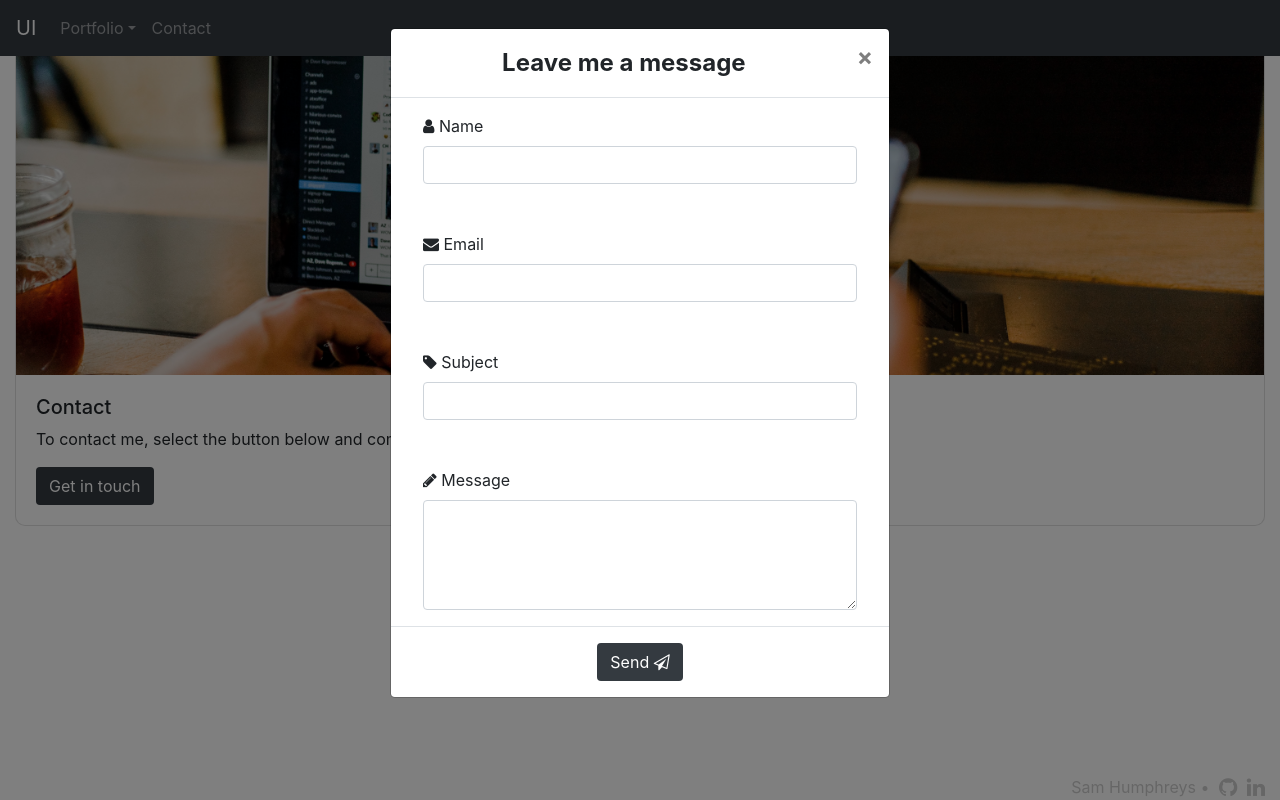
After one commit to sam-humphreys/code, a Flask app: page /contact in a window 1280 px wide, after a click on "Get in touch". The commit adds this page. Run offline with Flask 2, Linux system fonts and the light colour scheme; some libraries are stand-ins or nearby versions.

Commit message:
UI Contact (#17)
* UI Contact
- added smtp code
- reshuffled ui modules
- added modal in html for contact
- updated styles

* - move to secrets
- update deployment

```diff
--- /dev/null
+++ b/code/alerts/smtp.py
@@ -0,0 +1,81 @@
+import typing
+import smtplib
+import ssl
+import email.mime.multipart
+import email.mime.text
+
+# Default SSL port
+SSL_PORT = 465
+
+EMAIL_TYPE_CHOICES = ['plain', 'html']
+
+
+class Email(typing.NamedTuple):
+    sender_email: str
+    receiver_email: str
+    subject: str
+    text_and_type: typing.List[typing.Tuple[str, str]]
+
+    def build(self) -> email.mime.multipart.MIMEMultipart:
+        msg = email.mime.multipart.MIMEMultipart("alternative")
+        msg["Subject"] = self.subject
+        msg["From"] = self.sender_email
+        msg["To"] = self.receiver_email
+
+        for i in self.text_and_type:
+            text, type_ = i
+            assert type_ in EMAIL_TYPE_CHOICES, f'Type {type_} is not in valid choices - {EMAIL_TYPE_CHOICES}'
+
+            part = email.mime.text.MIMEText(text, type_)
+            msg.attach(part)
+
+        return msg
+
+
+class Client:
+    """Generic SMTP client for sending emails"""
+    def __init__(self, username: str, password: str):
+        self.username = username
+        self.password = password
+
+        self.server: smtplib.SMTP_SSL = smtplib.SMTP_SSL(
+            host="smtp.gmail.com",
+            port=SSL_PORT,
+            context=ssl.create_default_context(),
+        )
+
+        self.server.login(user=self.username, password=self.password)  # Authenticate
+
+    def _server_is_active(self) -> bool:
+        """Check the state of the SMTP server, return simple bool"""
+        code, msg = self.server.noop()
+        if code != 250:
+            return False
+
+        return True
+
+    @property
+    def is_active(self) -> bool:
+        return self._server_is_active()
+
+    def send(self, receiver_email: str, subject: str, text_and_type: typing.List[typing.Tuple[str, str]]):
+        email = Email(
+            sender_email=self.username,
+            receiver_email=receiver_email,
+            subject=subject,
+            text_and_type=text_and_type,
+        )
+
+        email_str = email.build().as_string()
+        self.server.sendmail(from_addr=self.username, to_addrs=receiver_email, msg=email_str)
+
+    def close(self):
+        """Close SMTP server connection if active state"""
+        if self._server_is_active():
+            self.server.quit()
+
+    def __enter__(self):
+        return self
+
+    def __exit__(self, type, value, traceback):
+        self.close()
--- a/code/ui/__init__.py
+++ b/code/ui/__init__.py
@@ -1,3 +1,6 @@
+import os
+import yaml
+
 import click
 
 import flask
@@ -7,8 +10,9 @@ app = flask.Flask(__name__)
 
 LOG = app.logger
 
-# Import views after app definition to avoid circular import errors
+# Import views
 import code.ui.modules.portfolio.views
+import code.ui.modules.contact.views
 
 
 @click.group()
@@ -17,8 +21,15 @@ def flask_app():
 
 
 @flask_app.command()
-def run():
+@click.option('--ui-creds', type=click.File(), default='gitops/k8s/secrets/ui-creds.yaml')
+def run(ui_creds):
     """Run the Flask application"""
+    # Load secrets for dev purposes - ENVVARS set in deployment yaml using gunicorn
+    yml = yaml.safe_load(ui_creds.read())
+    os.environ['USERNAME'] = yml['data']['username']
+    os.environ['PASSWORD'] = yml['data']['password']
+    os.environ['RECIPIENT'] = yml['data']['recipient']
+
     app.run(host='0.0.0.0')
 
 
@@ -26,13 +37,3 @@ def run():
 def index():
     """Landing page route"""
     return flask.render_template('default/home.html')
-
-
-@app.route('/about', methods=['POST', 'GET'])
-def contact():
-    """About page route"""
-    if flask.request.method == 'POST':
-        # TODO - Send email
-        pass
-
-    return flask.render_template('contact.html')
--- /dev/null
+++ b/code/ui/modules/contact/views.py
@@ -0,0 +1,35 @@
+import typing
+import logging
+import os
+
+import flask
+
+from code.ui import app
+import code.alerts.smtp
+
+LOG = logging.getLogger(__name__)
+
+
+@app.route('/contact', methods=['POST', 'GET'])
+def contact():
+    """Contact page - handles form submission for emailing"""
+    if flask.request.method == 'POST':
+        send_mail(form=flask.request.form.to_dict())
+
+    return flask.render_template('contact/contact.html')
+
+
+def send_mail(form: typing.Dict[str, str]) -> None:
+    """Abstracted send email function"""
+    message = f"{form['message']}\n\
+        \nName - {form['name']}\
+        \nEmail - {form['email']}"
+
+    with code.alerts.smtp.Client(username=os.environ['USERNAME'], password=os.environ['PASSWORD']) as client:
+        client.send(
+            receiver_email=os.environ['RECIPIENT'],
+            subject=form['subject'],
+            text_and_type=[(message, 'plain')],
+        )
+
+    LOG.info(f'Sent email from - {form["name"]}')
--- a/code/ui/static/css/styles.css
+++ b/code/ui/static/css/styles.css
@@ -33,8 +33,11 @@ html, body {
     color: #343a40 !important;
 }
 
+.navbar-toggler, .dropdown-toggle {
+    cursor: pointer;
+}
+
 .navbar-toggler {
-    cursor: pointer;
     margin-bottom: 5px;
 }
 
@@ -42,7 +45,7 @@ html, body {
     border-color: #aacaea !important;
 }
 
-.navbar>button:focus {
+.navbar>button:focus, .modal-header>button {
     outline: none !important;
 }
 
@@ -54,7 +57,6 @@ html, body {
 
 .my-custom-scrollbar {
     position: relative;
-    height: 1000px;
     overflow: auto;
 }
 
@@ -63,6 +65,9 @@ html, body {
 }
 
 .custom-jumbotron {
-    border-radius: 0px 0px 10px 10px !important;
     background-color: #aacaea !important;
 }
+
+.header-rounded-bottom {
+    border-radius: 0px 0px 10px 10px !important;
+}
--- /dev/null
+++ b/code/ui/templates/contact/contact.html
@@ -0,0 +1,53 @@
+{% extends "index.html" %}
+
+{% block content %}
+<div class="card header-rounded-bottom" style="border-top-width: 0px !important;">
+    <img src="/static/images/laptop_4.jpg" class="d-block w-100" alt="...">
+    <div class="card-body">
+        <h5>Contact</h5>
+        <p>To contact me, select the button below and complete the form. Please note that response time may vary.</p>
+        <div>
+            <a href="" class="btn bg-dark" data-toggle="modal" style="color: white;" data-target="#modalContactForm">Get in touch</a>
+        </div>
+    </div>
+</div>
+
+<div class="modal fade" id="modalContactForm" tabindex="-1" role="dialog" aria-labelledby="myModalLabel" aria-hidden="true">
+    <div class="modal-dialog" role="document">
+        <div class="modal-content">
+            <div class="modal-header text-center">
+                <h4 class="modal-title w-100 font-weight-bold">Leave me a message</h4>
+                <button type="button" class="close" data-dismiss="modal" aria-label="Close"><span aria-hidden="true">&times;</span></button>
+            </div>
+
+            <form method="POST">
+                <div class="modal-body mx-3">
+                    <div class="md-form mb-5">
+                        <label data-error="wrong" data-success="right" for="name"><i class="fa fa-user"></i> Name</label>
+                        <input type="text" id="name" name="name" class="form-control validate" required>
+                    </div>
+
+                    <div class="md-form mb-5">
+                        <label data-error="wrong" data-success="right" for="email"><i class="fa fa-envelope"></i> Email</label>
+                        <input type="email" id="email" name="email" class="form-control validate" required>
+                    </div>
+
+                    <div class="md-form mb-5">
+                        <label data-error="wrong" data-success="right" for="subject"><i class="fa fa-tag"></i> Subject</label>
+                        <input type="text" id="subject" name="subject" class="form-control validate" required>
+                    </div>
+
+                    <div class="md-form">
+                        <label data-error="wrong" data-success="right" for="message"><i class="fa fa-pencil"></i> Message</label>
+                        <textarea type="text" id="message" name="message" class="md-textarea form-control" rows="4" required></textarea>
+                    </div>
+                </div>
+
+                <div class="modal-footer d-flex justify-content-center">
+                    <button class="btn bg-dark" style="color: white;" type="submit">Send <i class="fa fa-paper-plane-o"></i></button>
+                </div>
+            </form>
+        </div>
+    </div>
+</div>
+{% endblock content %}
--- a/code/ui/templates/default/home.html
+++ b/code/ui/templates/default/home.html
@@ -22,7 +22,7 @@
     </div>
 </div>
 
-<div class="jumbotron custom-jumbotron">
+<div class="jumbotron custom-jumbotron header-rounded-bottom">
     <h1>Welcome</h1>
     <p class="card-text">This UI is built to demonstrate personal ability in developing applications for multiple purposes, please browse the various pages</p>
     <hr class="my-4">
--- a/code/ui/templates/portfolio/live.html
+++ b/code/ui/templates/portfolio/live.html
@@ -42,7 +42,7 @@
 <div id="chartdiv" style="height: 600px; margin-bottom: 20px;"></div>
 
 <h2>Data</h2>
-<div>
+<div class="table-wrapper-scroll-y my-custom-scrollbar">
     {{ table_data|safe }}
 </div>
 
--- a/code/ui/templates/portfolio/prices.html
+++ b/code/ui/templates/portfolio/prices.html
@@ -17,7 +17,7 @@
 
 <h2>Data</h2>
 <a class="btn btn-primary btn-dark" style="margin-bottom: 20px;" href="{{ url_for('download_price_csv', ticker=selected_ticker) }}" role="button">Download CSV</a>
-<div class="table-wrapper-scroll-y my-custom-scrollbar">
+<div class="table-wrapper-scroll-y my-custom-scrollbar" style="height: 1000px;">
     {{ table_data|safe }}
 </div>
 
```
Also changed, not shown: code/ui/templates/contact.html (deleted, +0 -37 lines), gitops/k8s/secrets/ui-creds.yaml (added, +9 -0 lines), gitops/k8s/ui/deployment.yaml (+21 -1 lines), code/ui/modules/contact/__init__.py (added), code/ui/static/images/laptop_4.jpg (added).
